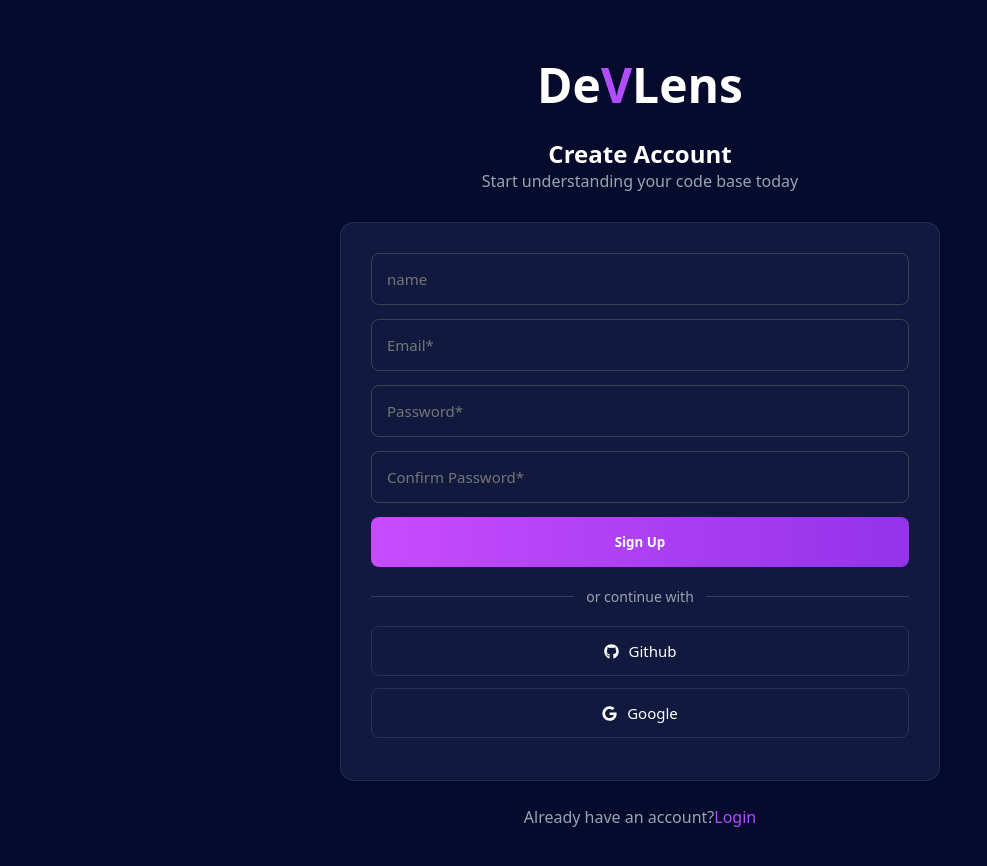
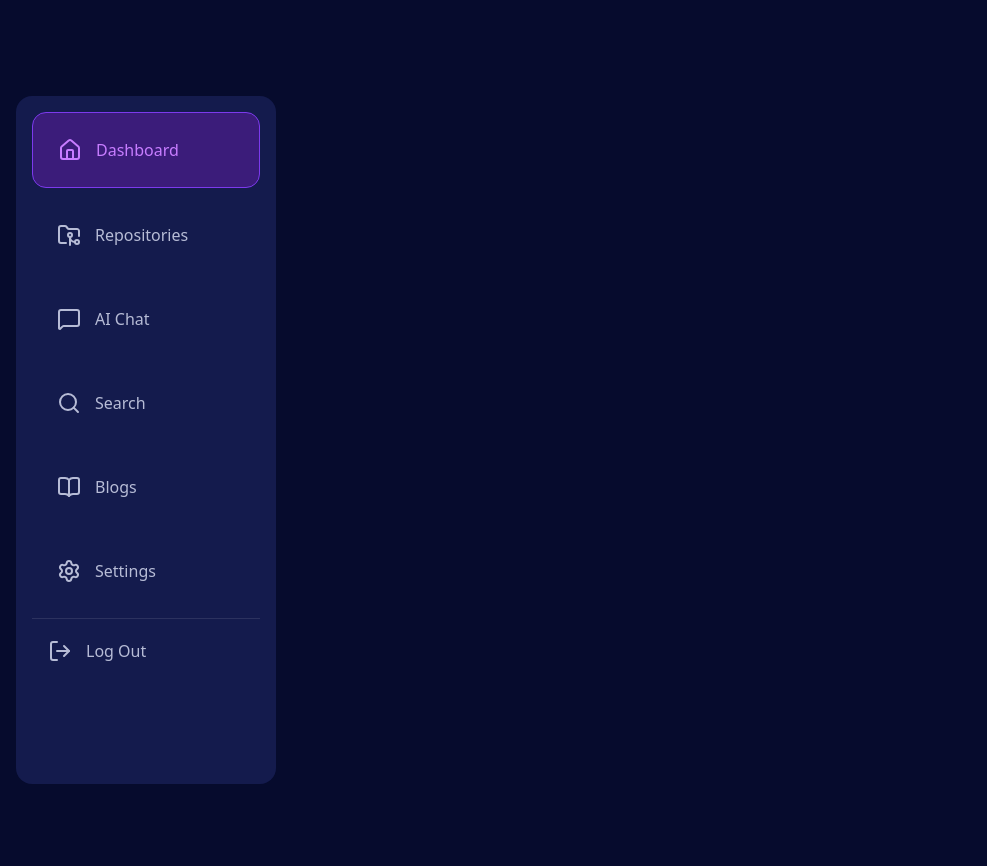
Before and after one commit to Ragamaie-Nagineni/DeVLens, a React app in the folder frontend/: page / in a window 1280 px wide. Shown: the top 866 px of the page, without its empty margins (0-987 px from the left). After the commit the page ends 800 px from the top, so only its background shows below. Built offline with nearby package versions, Linux system fonts and the light colour scheme; the HTML template or start-up script is replaced by a standard one.

Commit message:
created sidebar and styyled

```diff
--- a/frontend/package.json
+++ b/frontend/package.json
@@ -10,6 +10,7 @@
     "preview": "vite preview"
   },
   "dependencies": {
+    "lucide-react": "^1.16.0",
     "react": "^19.2.6",
     "react-dom": "^19.2.6",
     "react-icons": "^5.6.0",
--- a/frontend/src/App.jsx
+++ b/frontend/src/App.jsx
@@ -2,6 +2,8 @@
 
 import Loginpage from "./components/login/Loginpage";
 import Signuppage from "./components/signup/Signuppage";
+import Sidebar from "./components/Sidebar/Sidebar";
+
 
 function App() {
   return (
@@ -19,9 +21,14 @@
           element={<Signuppage />}
         />
 
+        {/* <Route
+          path="/"
+          element={<Signuppage />}
+        /> */}
+
         <Route
           path="/"
-          element={<Signuppage />}
+          element={<Sidebar />}
         />
 
       </Routes>
--- /dev/null
+++ b/frontend/src/components/Sidebar/Sidebar.css
@@ -0,0 +1,77 @@
+.sidebar{
+    /* width: 260px;
+    height: 100vh;
+    background: #141B4D;
+    color: white;
+
+    display: flex;
+    flex-direction: column;
+    justify-content: space-between;
+
+    padding: 10px 16px; */
+    width: 260px;
+  /* expanded width by default */
+  position: fixed;
+  top: 6rem;
+  left: 1rem;
+  height: calc(100vh - 7rem);
+  background: #141B4D;
+  display: flex;
+  flex-direction: column;
+  justify-content: flex-start;
+
+  padding: 1rem 1rem;
+  box-sizing: border-box;
+  border-radius: 1rem;
+  color: white;
+}
+
+.sidebar ul{
+    list-style: none;
+    padding: 0;
+    margin: 0;
+}
+
+.sidebar li{
+    display: flex;
+    align-items: center;
+    gap: 14px;
+
+    padding: 25px;
+    margin-bottom: 10px;
+
+    border-radius: 14px;
+
+    color: #B7BCD6;
+    cursor: pointer;
+
+    transition: 0.3s;
+}
+
+.sidebar li:hover{
+    background: #2B1C6B;
+    color: #B06CFF;
+}
+
+.sidebar li.active{
+    background: #3B1C7A;
+    color: #C77DFF;
+    border: 1px solid #7C3AED;
+}
+
+.logout{
+    display: flex;
+    align-items: center;
+    gap: 14px;
+
+    padding: 20px 16px;
+
+    color: #B7BCD6;
+    cursor: pointer;
+
+    border-top: 1px solid rgba(255,255,255,0.1);
+}
+.logout:hover{
+    background: #2B1C6B;
+    color: #B06CFF;
+}
--- /dev/null
+++ b/frontend/src/components/Sidebar/Sidebar.jsx
@@ -0,0 +1,30 @@
+import react from "react";
+import "./Sidebar.css";
+import {
+  Home,
+  FolderGit2,
+  MessageSquare,
+  Search,
+  TrendingUp,
+  BookOpen,
+  Settings,
+  LogOut,
+} from "lucide-react";
+function Sidebar(){
+    return(
+       <div className="sidebar">
+        <ul>
+           <li className="active"> <Home/>Dashboard</li>
+           <li><FolderGit2/>Repositories</li>
+           <li><MessageSquare />AI Chat</li>
+           <li><Search/>Search</li>
+           <li><BookOpen></BookOpen>Blogs</li>
+           <li><Settings/>Settings</li>
+        </ul>
+        <div className="logout">
+           <LogOut/>Log Out
+        </div>
+       </div>
+    )
+}
+export default Sidebar
```
Also changed, not shown: 1 other file (tests, documents, lock files or other folders).
